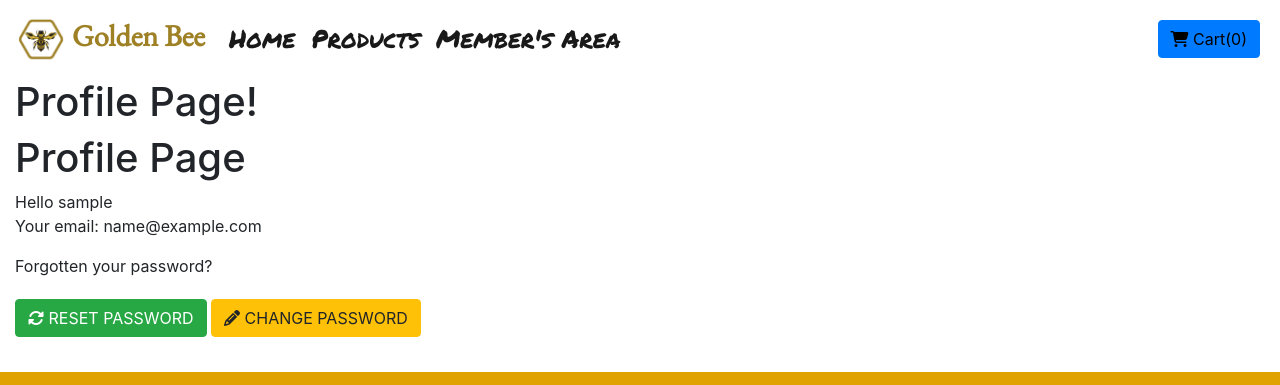
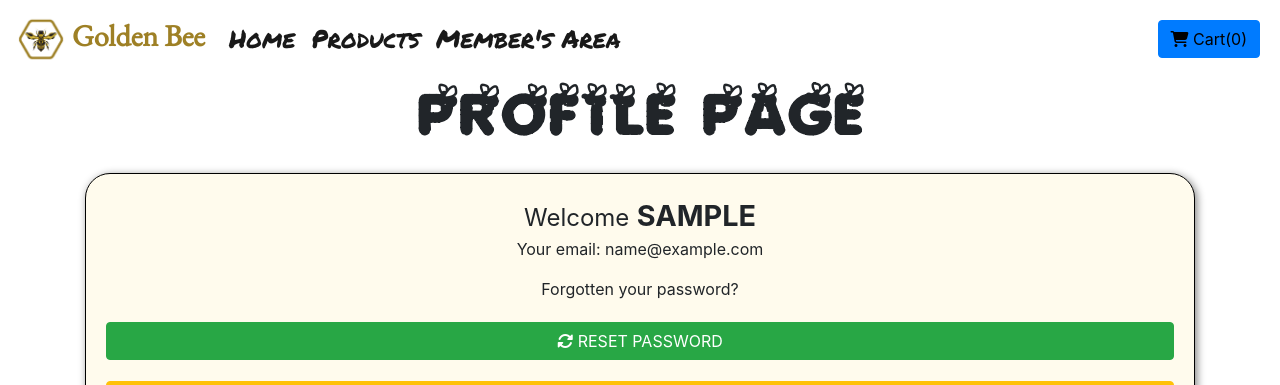
Before and after one commit to YiShengLee/Golden-Bee-Shop, a Django app: page /accounts/profile/ in a window 1280 px wide. Shown: the top 385 px of the page. Run offline with Django 3.2, Linux system fonts and the light colour scheme; the visitor is signed in with stand-in values (Sample User, id 1); some libraries are stand-ins or nearby versions; some web fonts are replaced.

Commit message:
Added profile page css

```diff
--- a/Accounts/templates/user_profile.template.html
+++ b/Accounts/templates/user_profile.template.html
@@ -5,17 +5,15 @@ Your Profile
 {% endblock %}
 
 {% block content %}
-<h1>Profile Page!</h1>
+<div class="container">
+    <div class="pageheader">Profile Page</div>
+    <div class="profile">
+        <span>Welcome</span> <span class="username">{{user}}</span>
+        <p>Your email: {{ user.email }}</p>
 
-<div class="accounts_form_look">
-    <h1>Profile Page</h1>
-    <span>Hello</span> <span class="username">{{user}}</span>
-    <p>Your email: {{ user.email }}</p>
-
-    <p>Forgotten your password?</p>
-    <a href="{% url 'password_reset' %}" class="btn btn-success"><i class="fas fa-sync-alt"></i> RESET PASSWORD</a>
-    <a href="{% url 'password_change' %}" class="btn btn-warning"><i class="fas fa-pencil-alt"></i> CHANGE PASSWORD</a>
+        <p>Forgotten your password?</p>
+        <a href="{% url 'password_reset' %}" class="btn btn-success"><i class="fas fa-sync-alt"></i> RESET PASSWORD</a>
+        <a href="{% url 'password_change' %}" class="btn btn-warning"><i class="fas fa-pencil-alt"></i> CHANGE PASSWORD</a>
+    </div>
 </div>
-
-
 {% endblock %}
--- a/static/css/style.css
+++ b/static/css/style.css
@@ -467,6 +467,35 @@ hr.divider {
     margin-top: 10px;
 }
 
+/*Profile Section*/
+.profile {
+    background: #fffbed;
+    border: 1px solid black;
+    border-radius: 25px;
+    box-shadow: 2px 2px 8px grey;
+    margin: 20px auto;
+    padding: 20px;
+    height: 20rem;
+    text-align: center;
+    margin-bottom: 16rem;
+}
+
+.profile a {
+    width: 100%;
+    margin-bottom: 1rem;
+}
+
+.profile span {
+    font-size: 1.5rem;
+}
+
+.profile .username {
+    margin-left: 3px;
+    font-size: 1.8rem;
+    font-weight: bold;
+    text-transform: uppercase;
+}
+
 
 
 
```
